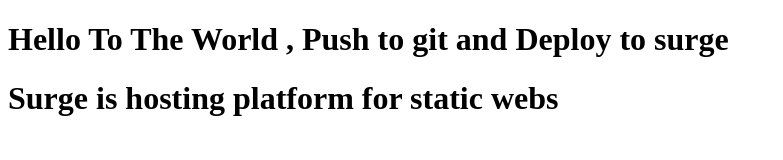
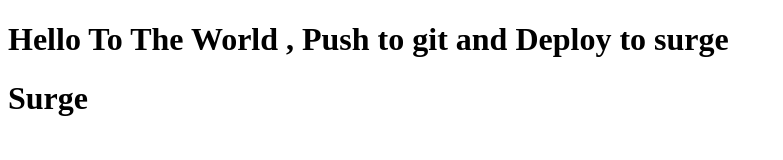
Before and after one commit to WaqasMumtaz/LearningProject, a plain HTML site: page index.html in a window 1280 px wide. Shown: the whole page, without its empty margins (0-783 px from the left). Drawn offline with Linux system fonts and the light colour scheme.

Commit message:
some changings

```diff
--- a/index.html
+++ b/index.html
@@ -8,7 +8,7 @@
 </head>
 <body>
     <h1>Hello To The World , Push to git and Deploy to surge </h1>
-    <h1>Surge is hosting platform for static webs </h1>
+    <h1>Surge</h1>
 
 </body>
 </html>
```
